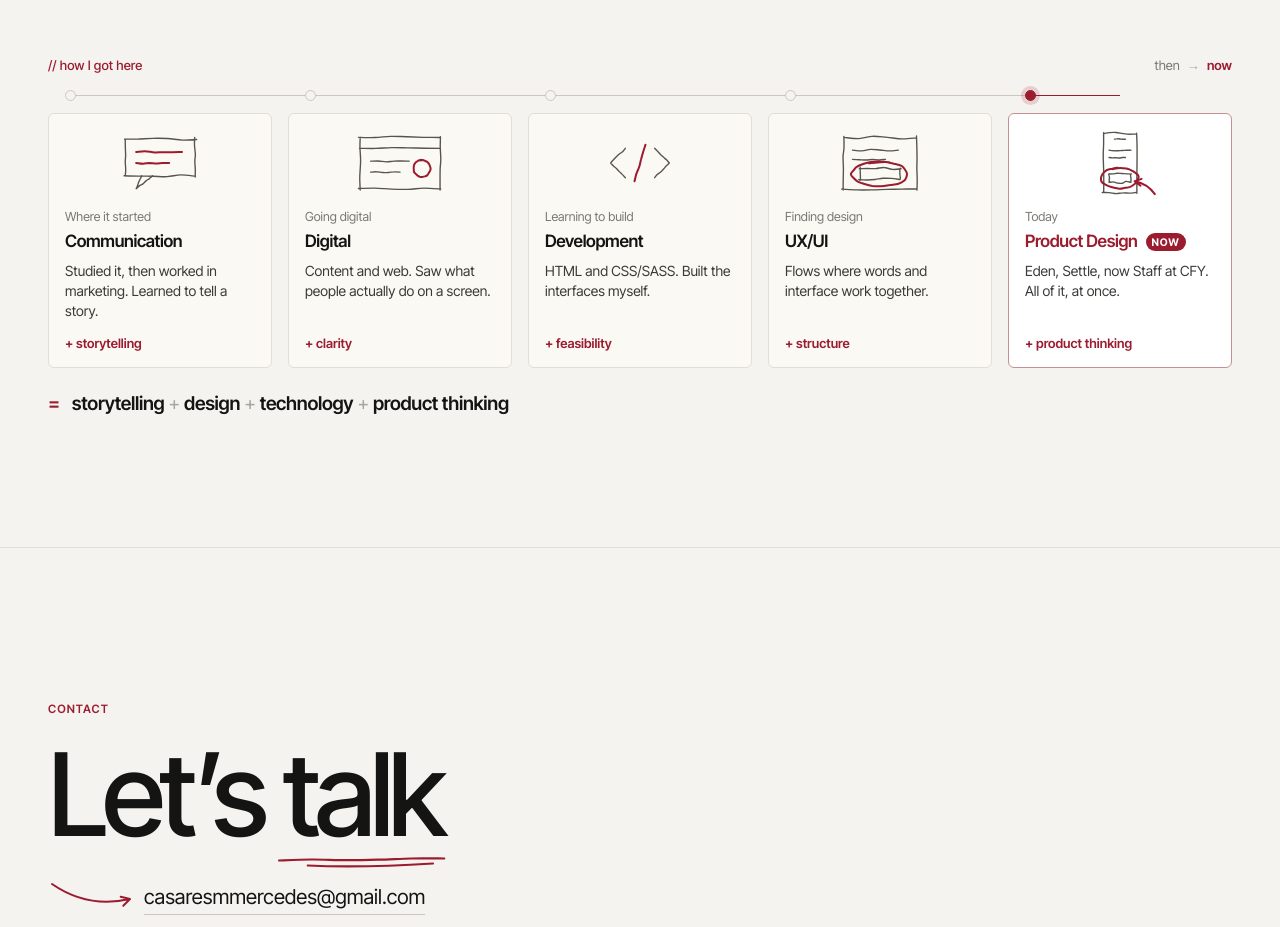
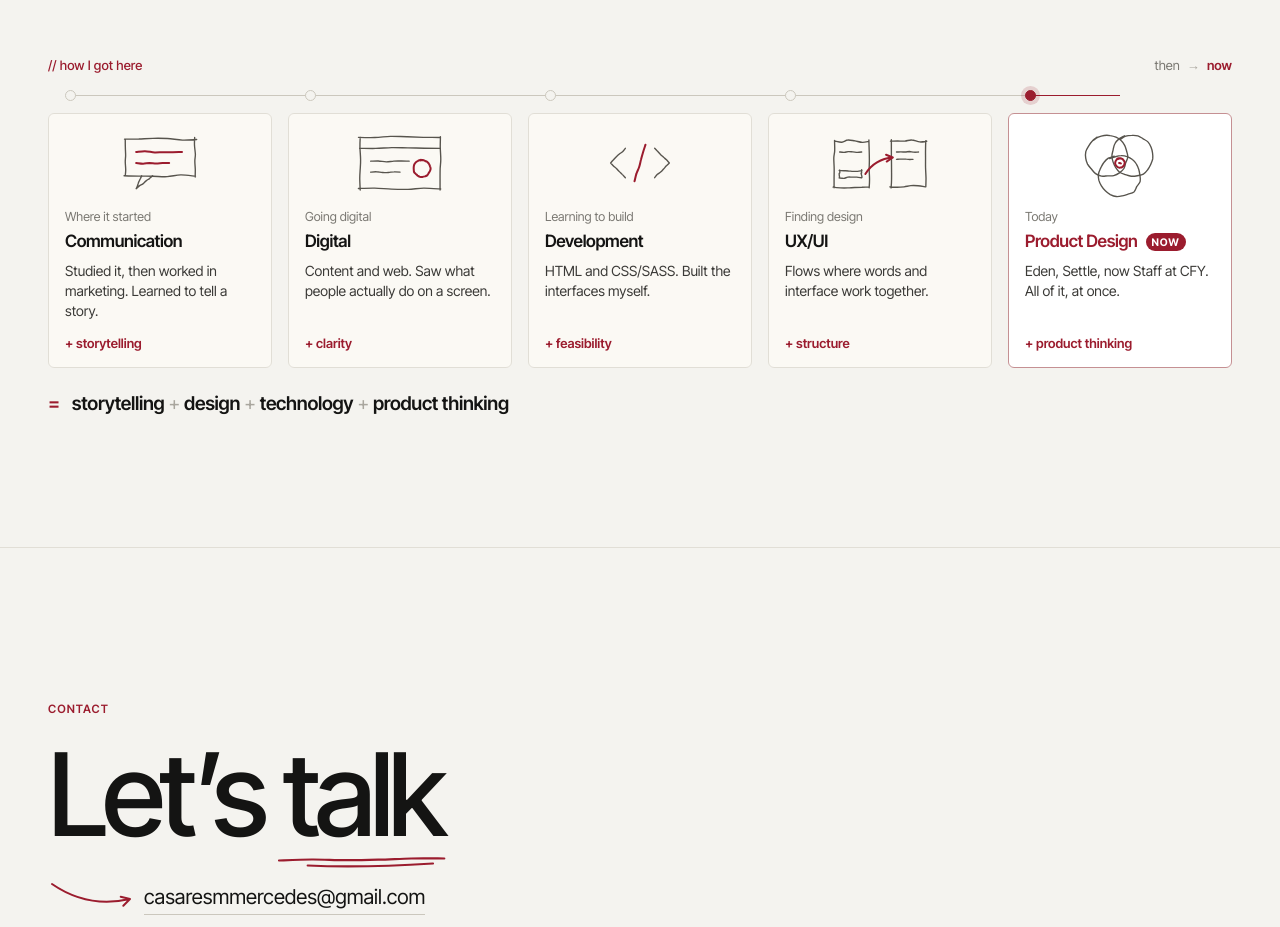
Before and after one commit to Mechcasares/portfolio, a Next.js app: page / in a window 1280 px wide. Shown: the part 6260-7187 px from the top of the page. Built offline with nearby package versions, Linux system fonts and the light colour scheme.

Commit message:
Distinct UX/UI (a flow) and Product Design (users, business, tech overlap) drawings
Co-Authored-By: Claude Opus 5.5 <noreply@anthropic.com>
Claude-Session: https://claude.ai/code/session_01GBCwHyS173TJ3hW37znW1S

```diff
--- a/components/Path.tsx
+++ b/components/Path.tsx
@@ -25,15 +25,18 @@ const art: Record<string, Art> = {
     pencil: [roughLine(44, 20, 28, 36, 11, 0.6) + " " + roughLine(28, 36, 44, 52, 12, 0.6), roughLine(76, 20, 92, 36, 13, 0.6) + " " + roughLine(92, 36, 76, 52, 14, 0.6)],
     pen: [roughLine(66, 16, 54, 56, 15, 0.6)],
   },
-  // UX/UI: a wireframe, the key action circled.
+  // UX/UI: a flow. One screen leads to the next.
   wire: {
-    pencil: [roughRect(20, 8, 80, 56, 16, 3), roughLine(30, 22, 80, 22, 17, 1), roughLine(30, 32, 66, 32, 18, 1), roughRect(38, 42, 44, 12, 19, 2)],
-    pen: [roughEllipse(60, 48, 30, 13, 20)],
+    pencil: [
+      roughRect(10, 12, 38, 50, 16, 2), roughLine(16, 24, 40, 24, 17, 0.5), roughRect(16, 44, 24, 8, 18, 1),
+      roughRect(72, 12, 38, 50, 19, 2), roughLine(78, 24, 102, 24, 20, 0.5), roughLine(78, 32, 96, 32, 21, 0.5),
+    ],
+    pen: [roughArrow(44, 48, 74, 30, -0.25, 22)],
   },
-  // Product Design: a product in someone's hands. A phone, and a tap on the action.
+  // Product Design: where users, business and technology overlap. That spot is the job.
   product: {
-    pencil: [roughRect(42, 4, 36, 64, 21, 2), roughLine(54, 10, 66, 10, 22, 0.4), roughLine(48, 22, 72, 22, 23, 0.8), roughLine(48, 30, 66, 30, 24, 0.8), roughRect(48, 48, 24, 9, 25, 1)],
-    pen: [roughEllipse(60, 52.5, 20, 11, 26, 1.05), roughArrow(98, 70, 76, 56, 0.2, 27)],
+    pencil: [roughEllipse(46, 28, 22, 22, 23, 1.04), roughEllipse(74, 28, 22, 22, 24, 1.04), roughEllipse(60, 50, 22, 22, 25, 1.04)],
+    pen: [roughEllipse(60, 36, 5, 5, 26, 1.1), roughLine(59, 36, 61, 36.5, 27, 0.2)],
   },
 };
 
```
